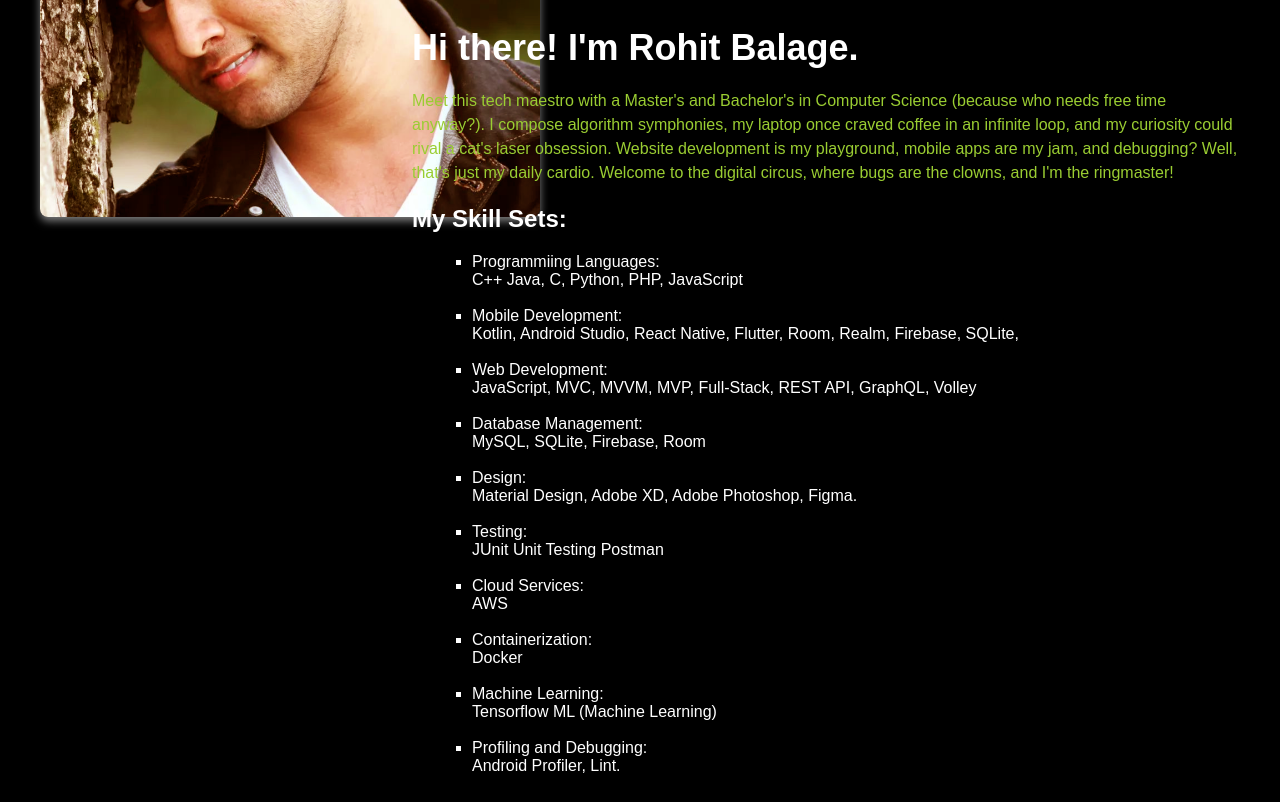
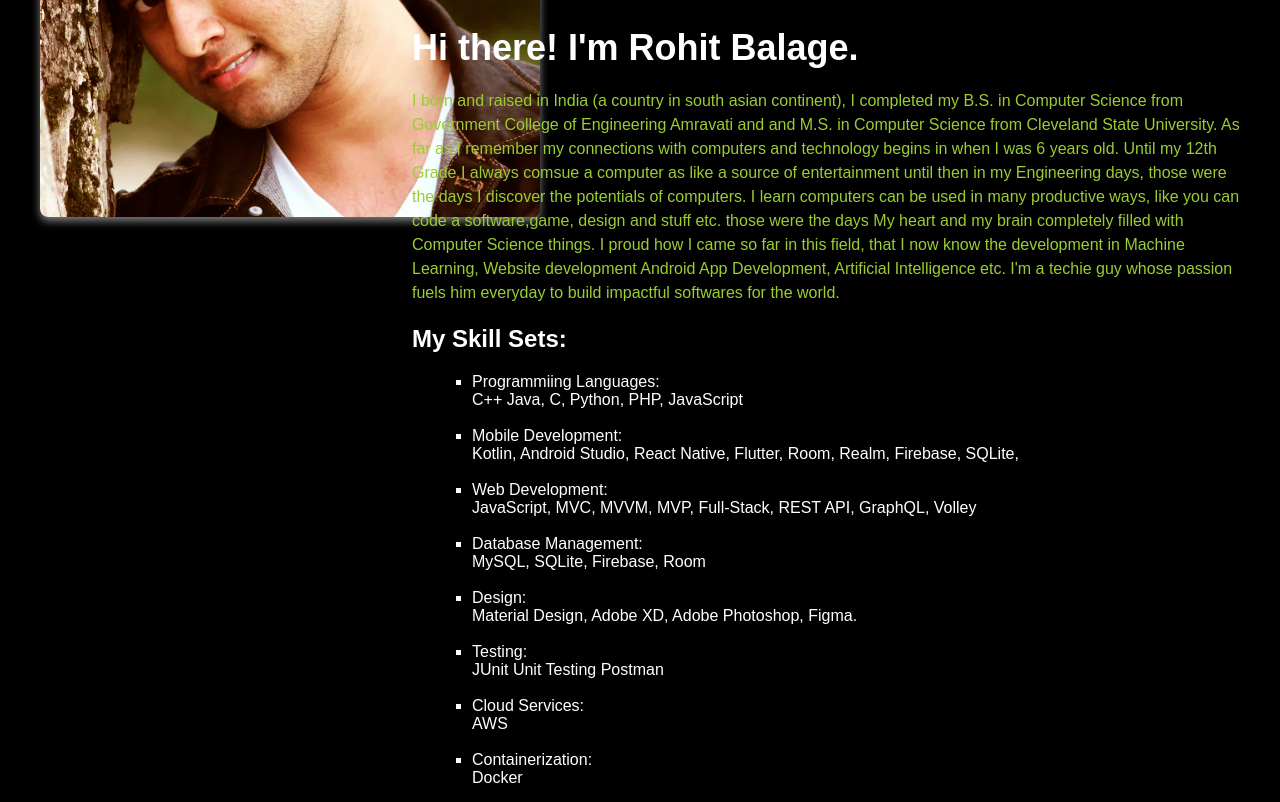
Before and after one commit to rohitbalage/www.rrbofficial.com, a plain HTML site: page index.html in a window 1280 px wide. Shown: the part 998-1800 px from the top of the page. Drawn offline with Linux system fonts and the light colour scheme.

Commit message:
updated resume

```diff
--- a/index.html
+++ b/index.html
@@ -165,8 +165,15 @@
 
         <h1>Hi there! I'm Rohit Balage.</h1>
         <p style = "color:yellowgreen">
-            Meet this tech maestro with a Master's and Bachelor's in Computer Science (because who needs free time anyway?). I compose algorithm symphonies, my laptop once craved coffee in an infinite loop, and my curiosity could rival a cat's laser obsession. Website development is my playground, mobile apps are my jam, and debugging? Well, that's just my daily cardio. Welcome to the digital circus, where bugs are the clowns, and I'm the ringmaster!
-        </p>
+            I born and raised in India (a country in south asian continent), I completed my B.S. in Computer Science from Government College of Engineering Amravati and
+            and M.S. in Computer Science from Cleveland State University.
+
+            As far as I remember my connections with computers and technology begins in when I was 6 years old. Until my 12th Grade I always comsue a computer as like a source of entertainment
+            until then in my Engineering days, those were the days I discover the potentials of computers.  I learn computers can be used in many productive ways,  like you can code a software,game, design and stuff etc.
+            those were the days My heart and my brain completely filled with Computer Science things. I proud how I came so far in this field, that I now know the development in Machine Learning, Website development
+            Android App Development, Artificial Intelligence etc.  I'm a techie guy whose passion fuels him everyday to build impactful softwares for the world.
+
+         </p>
 
         <h2>My Skill Sets:</h2>
 
```
Also changed, not shown: 1 other file.
